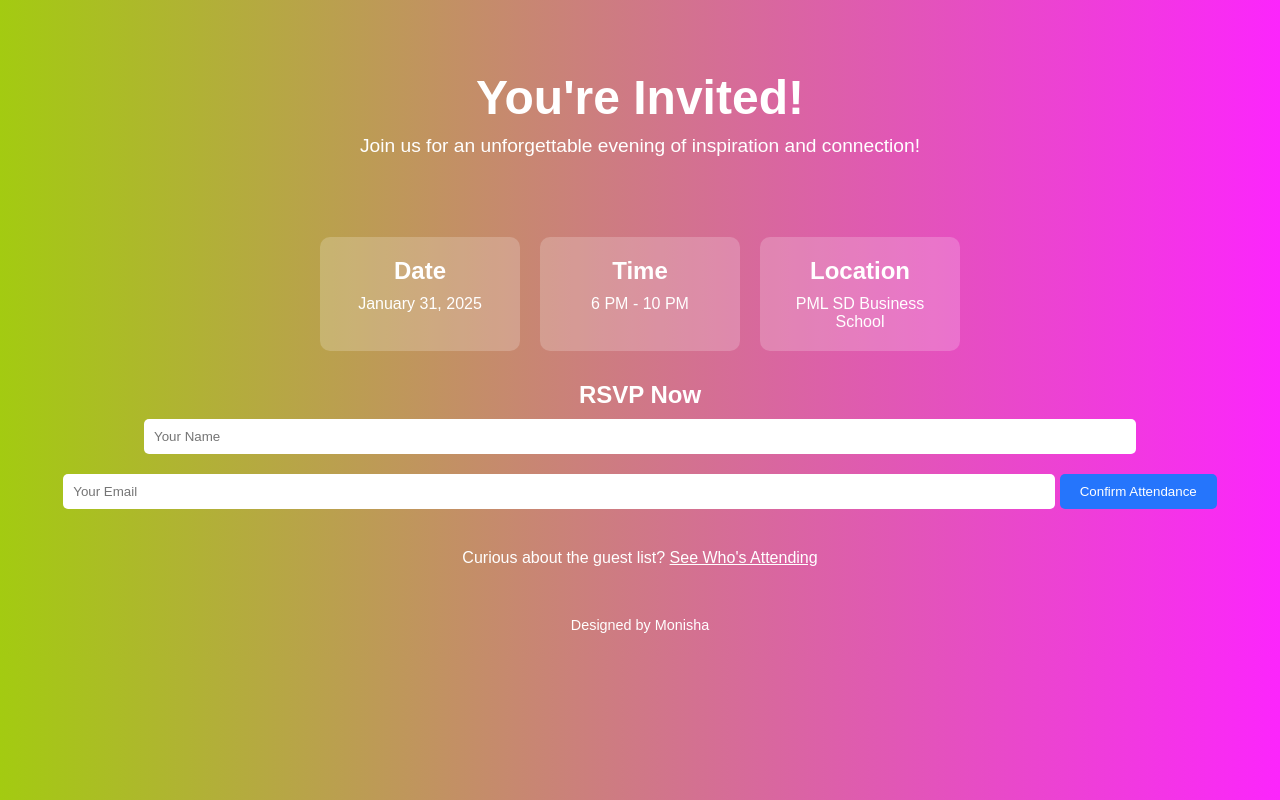
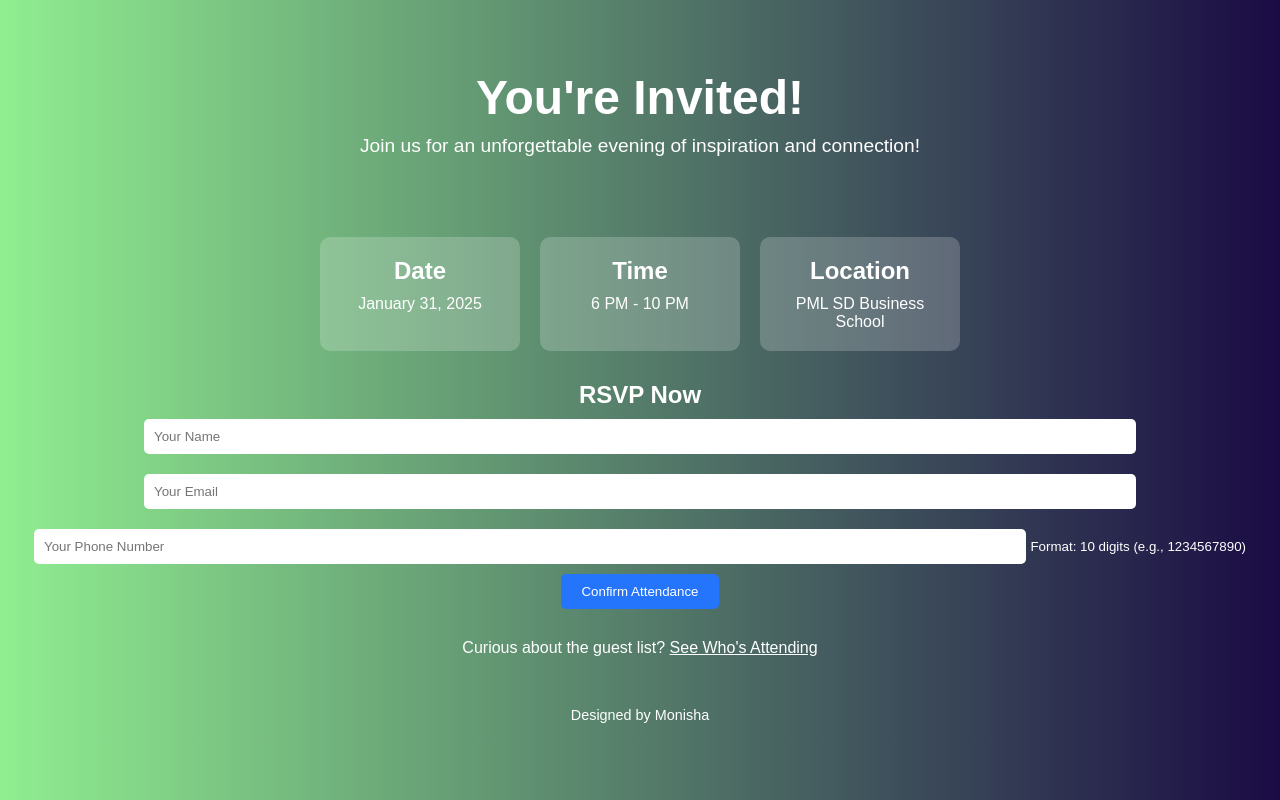
Before and after one commit to AlgoWala1/Invitation, a Django app: page / in a window 1280 px wide. Run offline with Django 5.2, Linux system fonts and the light colour scheme.

Commit message:
DB Enhancement

```diff
--- a/Invite/models.py
+++ b/Invite/models.py
@@ -4,6 +4,6 @@ from django.db import models
 class Attending(models.Model):
     name = models.TextField(max_length=100)
     email = models.EmailField()
-
+    phoneNumber = models.TextField(default='X')
     def __str__(self):
         return f"{self.name}, {self.email}"
--- a/Invite/views.py
+++ b/Invite/views.py
@@ -5,10 +5,12 @@ def HomePage(request):
         data = request.POST
         name = data.get("Name")
         email = data.get("email")
+        phone = data.get("Phone_Number")
 
         Attending.objects.create(
             name = name,
-            email = email
+            email = email,
+            phoneNumber = phone
         )
 
     return render(request,'invite.html')
--- a/Templates/Display.html
+++ b/Templates/Display.html
@@ -70,6 +70,7 @@
                     <th>#</th>
                     <th>Name</th>
                     <th>Email</th>
+                    <th>Phone Number</th>
                 </tr>
             </thead>
             <tbody>
@@ -79,7 +80,8 @@
                     <td>{{ forloop.counter }}</td>
                     <td>{{ attendee.name }}</td>
                     <td>{{ attendee.email }}</td>
-                </tr
+                    <td>{{attendee.phoneNumber}}</td>
+                </tr>
                 {% endfor %}
             </tbody>
         </table>
--- a/Templates/invite.html
+++ b/Templates/invite.html
@@ -16,7 +16,7 @@
   }
 
   body {
-    background: linear-gradient(to right, #a3cb11, #fc25fc);
+    background: linear-gradient(to right, #90EE90, #1a0b44);
     color: #fff;
     text-align: center;
     padding: 20px;
@@ -111,9 +111,11 @@
     <div class="rsvp">
       <h2>RSVP Now</h2>
       <form method="POST">
-        {%csrf_token%}
+        {% csrf_token %}
         <input type="text" placeholder="Your Name" name="Name" required />
-        <input type="email" placeholder="Your Email" name = "email" required />
+        <input type="email" placeholder="Your Email" name="email" required />
+        <input type="tel" placeholder="Your Phone Number" name="Phone_Number" pattern="[0-9]{10}" required />
+        <small>Format: 10 digits (e.g., 1234567890)</small>
         <button type="submit">Confirm Attendance</button>
       </form>
     </div>
```
